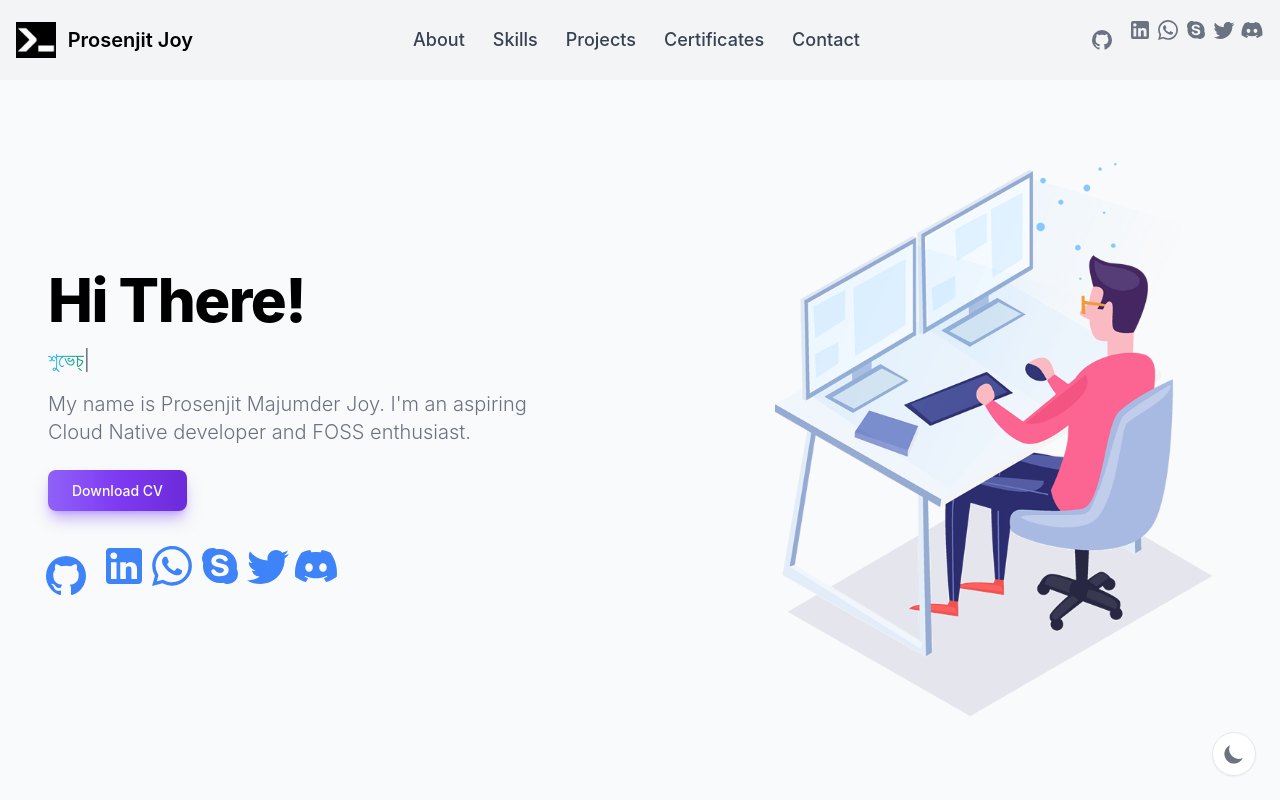
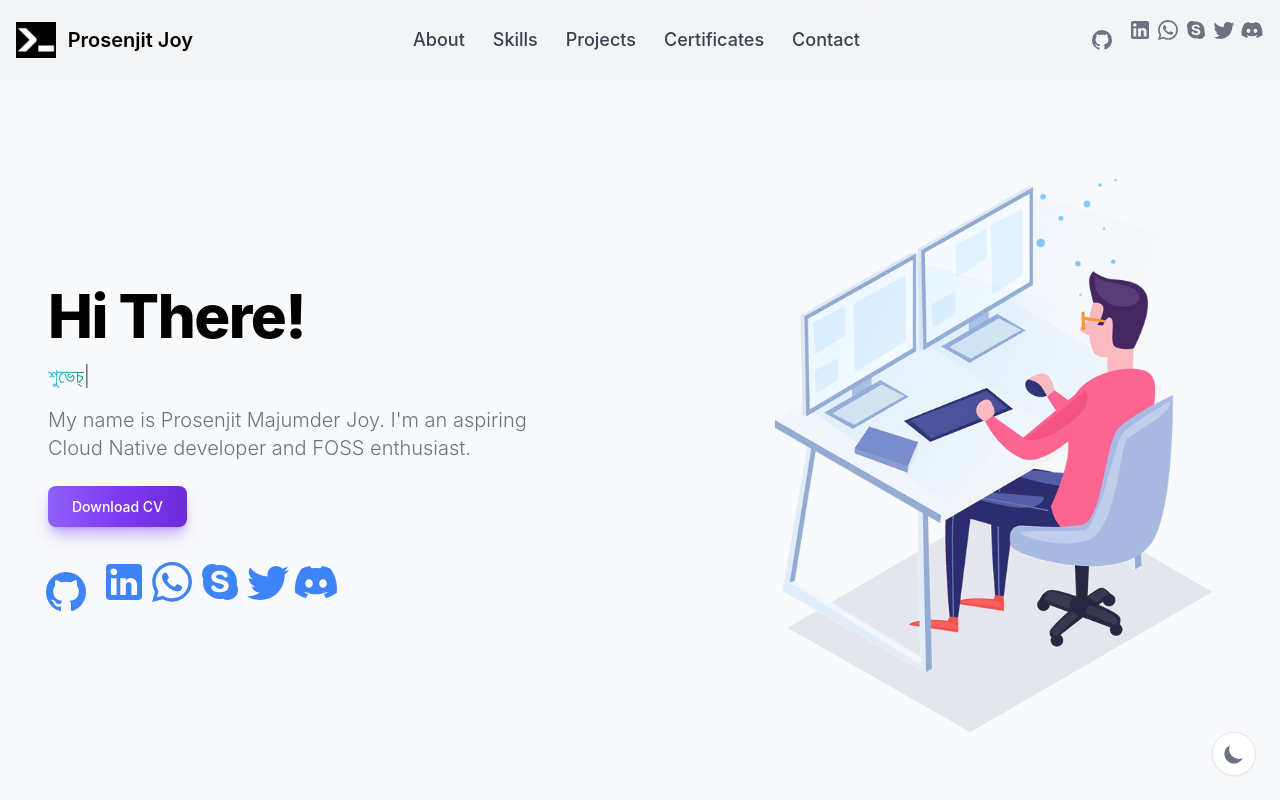
Before and after one commit to prosenjitjoy/portfolio, an Astro site: page / in a window 1280 px wide. Shown: the top 800 px of the page. Built offline with nearby package versions, Linux system fonts and the light colour scheme; Astro itself is replaced by a stand-in of ours.

```diff
--- a/src/components/Hero.astro
+++ b/src/components/Hero.astro
@@ -4,7 +4,7 @@
 <section id="hero" class="bg-gray-50 dark:bg-gray-800">
   <div class="container mx-auto flex flex-wrap items-center justify-between">
     <div
-      class="mx-auto grid max-w-screen-xl px-8 py-16 lg:grid-cols-12 lg:gap-8 xl:gap-0 2xl:py-32"
+      class="mx-auto grid max-w-screen-xl px-8 py-20 lg:grid-cols-12 lg:gap-8 xl:gap-0 2xl:py-32"
     >
       <div class="mr-auto place-self-center lg:col-span-7">
         <div class="p-4">
```
